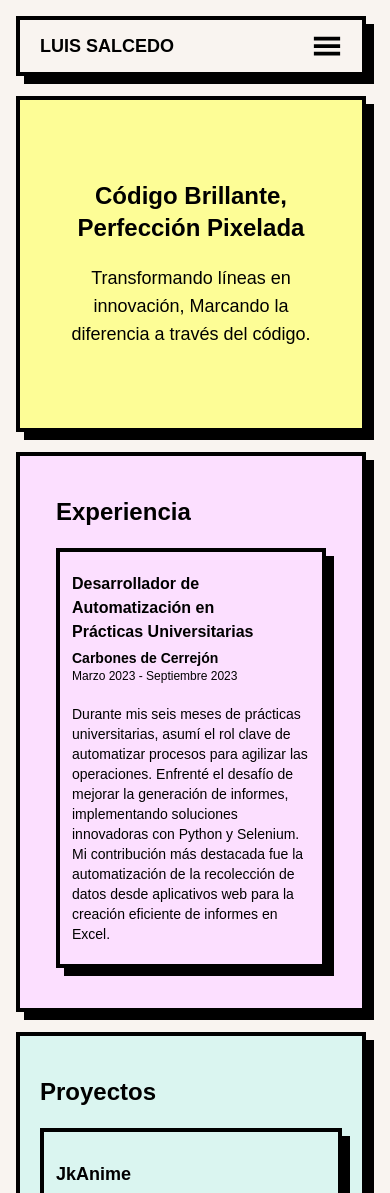
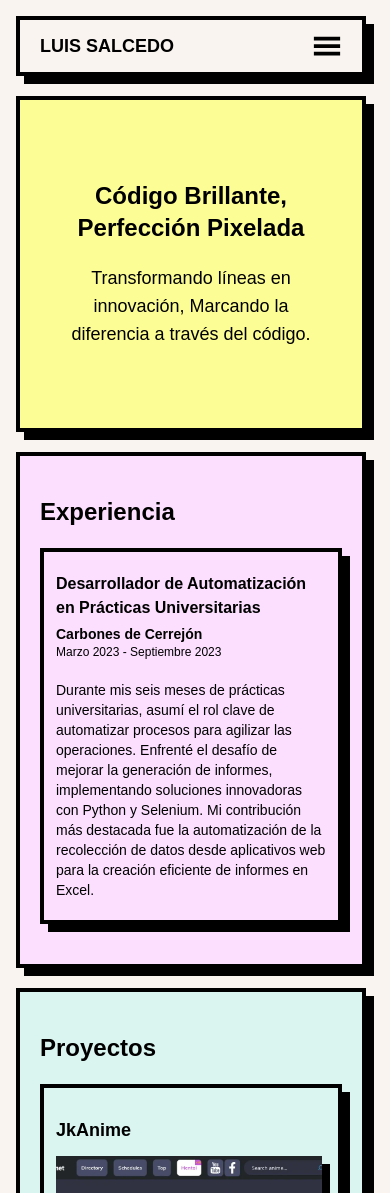
Before and after one commit to Behelit0906/neo-brutalism-portfolio, a React (Vite) app: page / in a window 390 px wide. Shown: the top 1193 px of the page. Built offline with nearby package versions, Linux system fonts and the light colour scheme; a web font is replaced by a local one.

Commit message:
adjust padding in experience section

```diff
--- a/src/App.tsx
+++ b/src/App.tsx
@@ -38,7 +38,7 @@ function App() {
           Marcando la diferencia a través del código.
         </p>
       </section>
-      <section id='experiencia' className='w-full py-10 px-9 bg-[#FCDFFF] border-4 border-black shadow-[8px_8px_0px_rgba(0,0,0,1)]'>
+      <section id='experiencia' className='w-full py-10 px-5 sm:px-9 bg-[#FCDFFF] border-4 border-black shadow-[8px_8px_0px_rgba(0,0,0,1)]'>
         <h2 className="text-2xl font-bold mb-5">
           Experiencia
         </h2>
```
